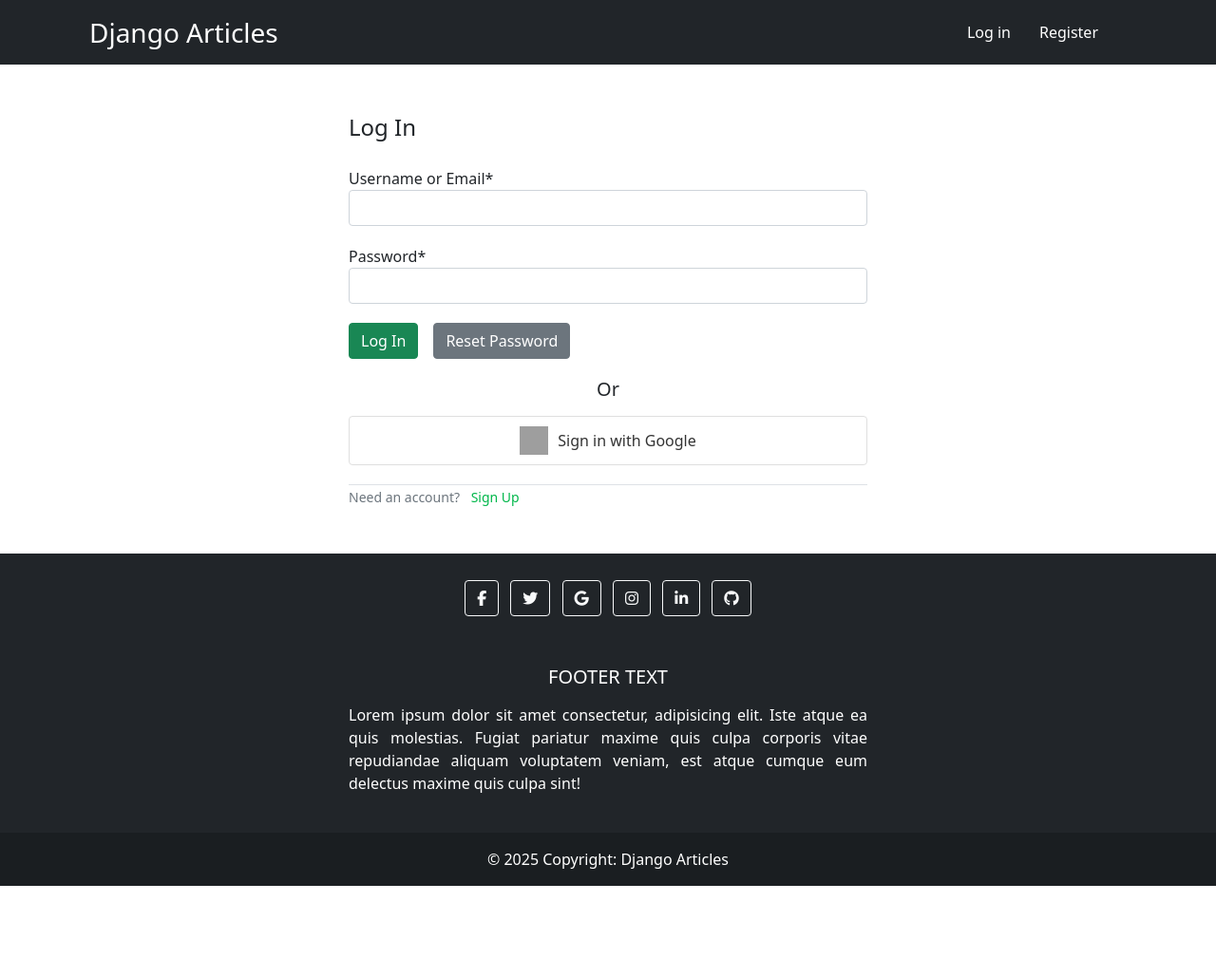
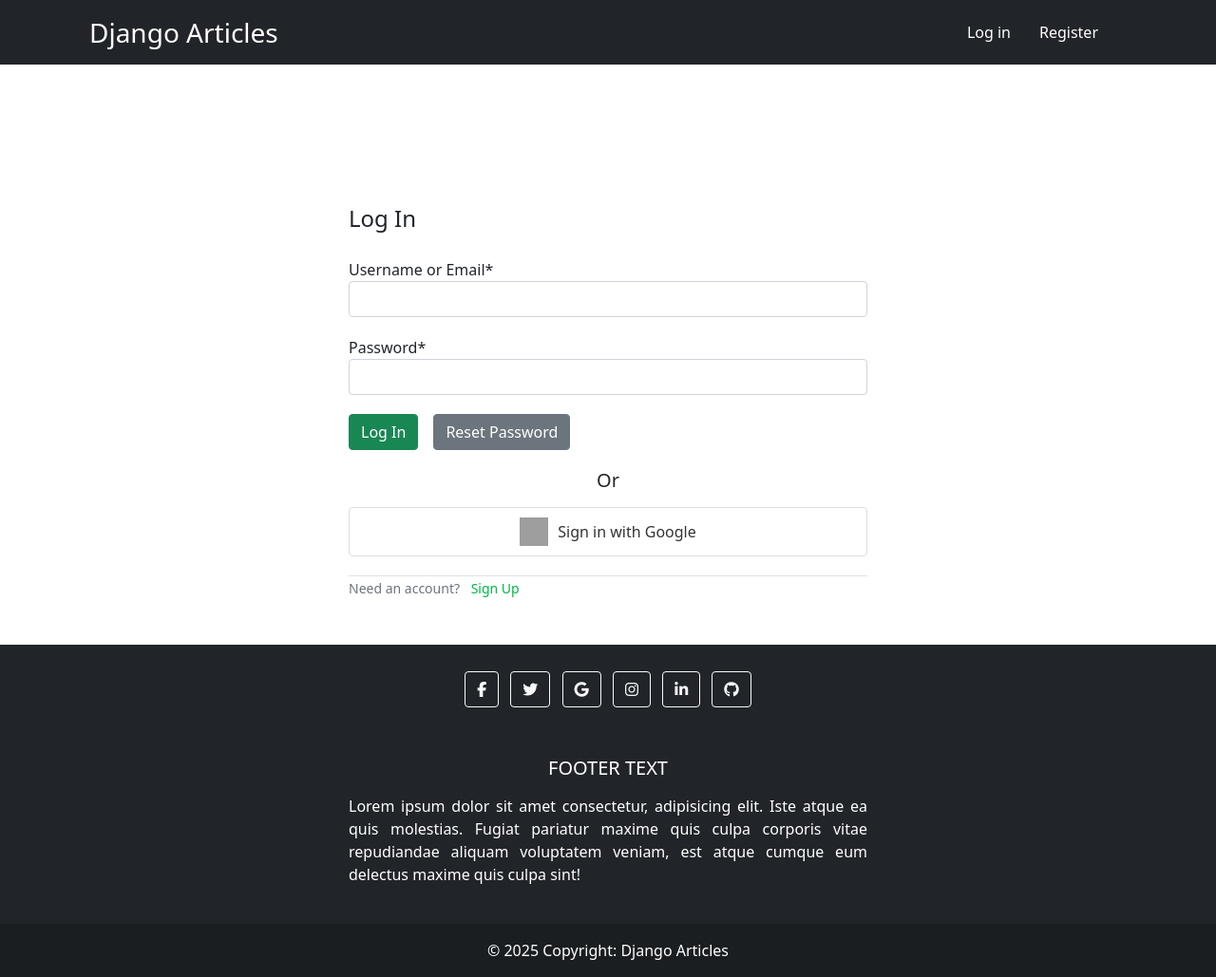
Before and after one commit to nsorokopud/django_articles, a Django app: page /login/?next=/my-articles/ in a window 1280 px wide. Shown: the whole page at 95% size. Before the commit the page ends 933 px from the top, so only its background shows below. Run offline with Django 4.2, Linux system fonts and the light colour scheme; parts of the project's set-up code (start-up, migrations or seed data) failed here and were passed over; some libraries are stand-ins or nearby versions; grey boxes are pictures that could not be loaded.

Commit message:
Keep footer at bottom on short pages for better layout

```diff
--- a/static/css/style.css
+++ b/static/css/style.css
@@ -3,6 +3,17 @@
 :root {
   --primary-color: #198754;
   --secondary-color: #00b74a;
+}
+
+html,
+body {
+  height: 100%;
+}
+
+body {
+  min-height: 100vh;
+  display: flex;
+  flex-direction: column;
 }
 
 .link-green,
@@ -147,6 +158,7 @@ header i {
 /* Main */
 
 main {
+  flex: 1;
   padding: 75px 0 35px;
 }
 
```
